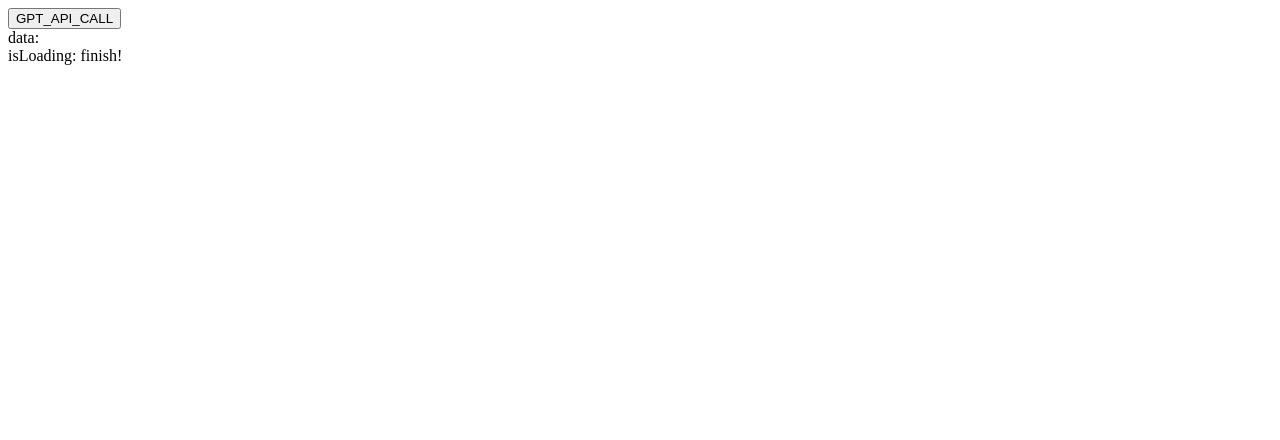
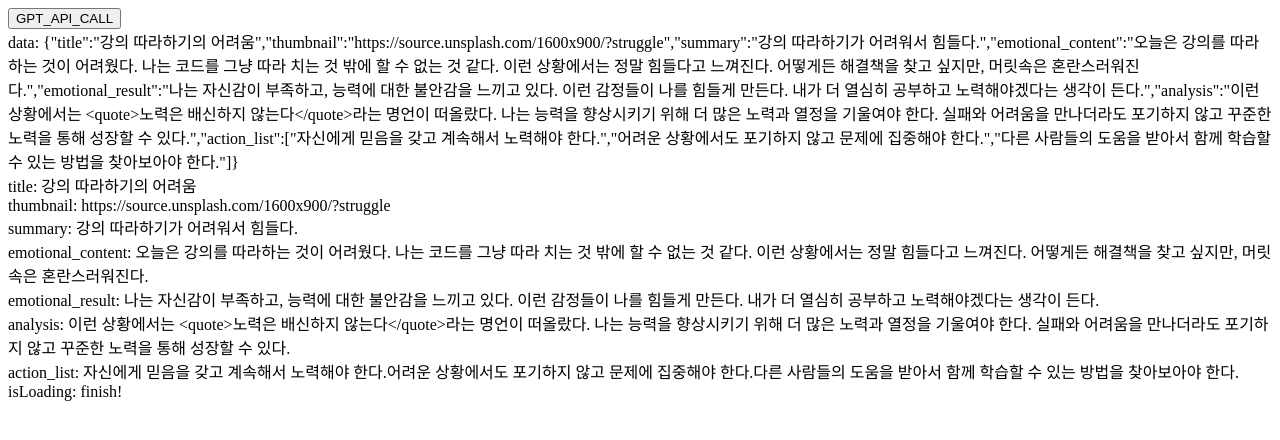
Before and after one commit to preferchoi/memoirs_AI, a React (Vite) app in the folder pjt/: page / in a window 1280 px wide. Shown: the top 440 px of the page. Built offline with nearby package versions, Linux system fonts and the light colour scheme.

Commit message:
feat: dummy data set

```diff
--- a/pjt/src/App.jsx
+++ b/pjt/src/App.jsx
@@ -1,15 +1,31 @@
 import { useState } from 'react'
 import { CallGPT } from './apis/gpt';
 
+const dummy = {
+  "title": "강의 따라하기의 어려움",
+  "thumbnail": "https://source.unsplash.com/1600x900/?struggle",
+  "summary": "강의 따라하기가 어려워서 힘들다.",
+  "emotional_content":
+    "오늘은 강의를 따라하는 것이 어려웠다. 나는 코드를 그냥 따라 치는 것 밖에 할 수 없는 것 같다. 이런 상황에서는 정말 힘들다고 느껴진다. 어떻게든 해결책을 찾고 싶지만, 머릿속은 혼란스러워진다.",
+  "emotional_result": "나는 자신감이 부족하고, 능력에 대한 불안감을 느끼고 있다. 이런 감정들이 나를 힘들게 만든다. 내가 더 열심히 공부하고 노력해야겠다는 생각이 든다.",
+  "analysis": "이런 상황에서는 <quote>노력은 배신하지 않는다</quote>라는 명언이 떠올랐다. 나는 능력을 향상시키기 위해 더 많은 노력과 열정을 기울여야 한다. 실패와 어려움을 만나더라도 포기하지 않고 꾸준한 노력을 통해 성장할 수 있다.",
+  "action_list": [
+    "자신에게 믿음을 갖고 계속해서 노력해야 한다.",
+    "어려운 상황에서도 포기하지 않고 문제에 집중해야 한다.",
+    "다른 사람들의 도움을 받아서 함께 학습할 수 있는 방법을 찾아보아야 한다."]
+}
+
 function App() {
-  const [data, setData] = useState('');
+  const [data, setData] = useState(dummy);
   const [isLoading, setIsLoading] = useState(false);
 
   const handleClickAPICall = async () => {
     try {
       setIsLoading(true)
-      const message = await CallGPT();
-      setData(message)
+      const message = await CallGPT({
+        prompt: '강의 따라함. 어려움. 코드 따라 치는 것 밖에 못 하는 것 같음. 힘들다.'
+      });
+      setData(JSON.parse(message))
     } catch (err) {
 
     } finally {
@@ -20,7 +36,14 @@ function App() {
     <>
       <button onClick={handleClickAPICall}>GPT_API_CALL</button>
       <div>
-        data: {data}
+        data: {JSON.stringify(data)}
+        <div>title: {data.title}</div>
+        <div>thumbnail: {data.thumbnail}</div>
+        <div>summary: {data.summary}</div>
+        <div>emotional_content: {data.emotional_content}</div>
+        <div>emotional_result: {data.emotional_result}</div>
+        <div>analysis: {data.analysis}</div>
+        <div>action_list: {data.action_list}</div>
       </div>
       <div>
         isLoading: {isLoading ? "loading.." : "finish!"}
```
